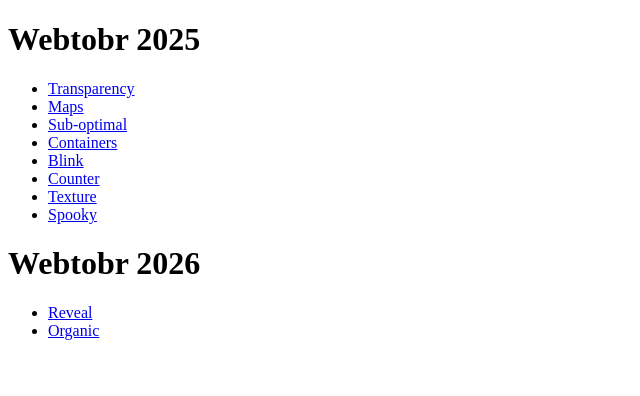
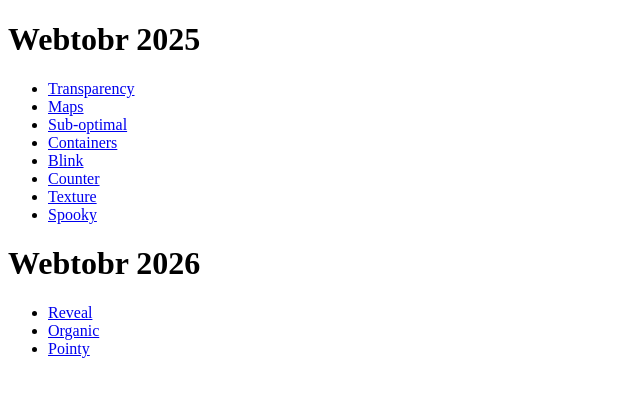
Before and after one commit to TereseMihalcin/webtobr, an Astro site: page / in a window 1280 px wide. Shown: the full height of the page, 0-640 px from the left. Built offline with nearby package versions, Linux system fonts and the light colour scheme; Astro itself is replaced by a stand-in of ours.

Commit message:
add homepage link

```diff
--- a/src/pages/index.astro
+++ b/src/pages/index.astro
@@ -48,6 +48,9 @@ import GenericHeader from '../components/header.astro';
 						<li>
 							<a href="/organic">Organic</a>
 						</li>
+						<li>
+							<a href="/pointy">Pointy</a>
+						</li>
 					</ul>
 				</div>
 			</div>
```
